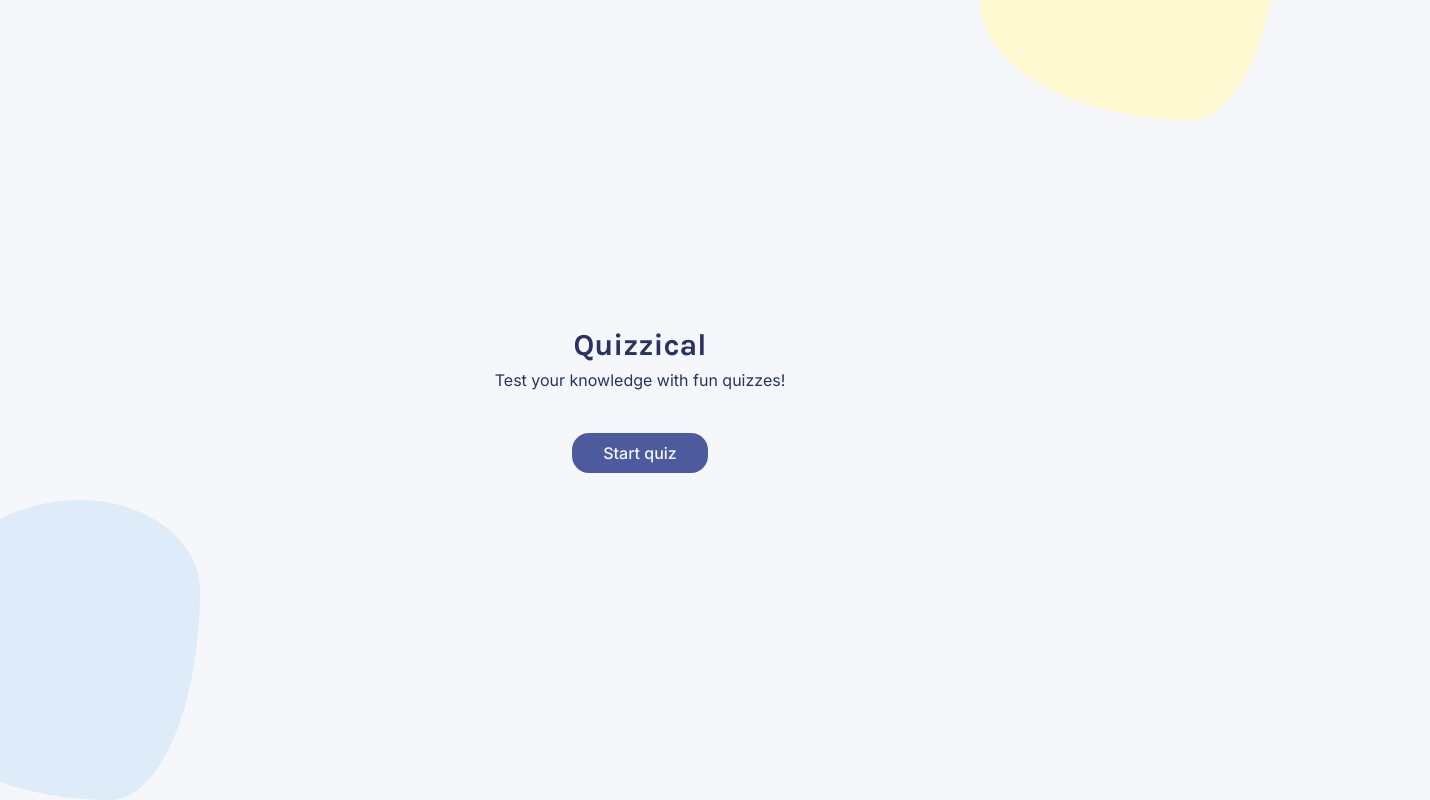
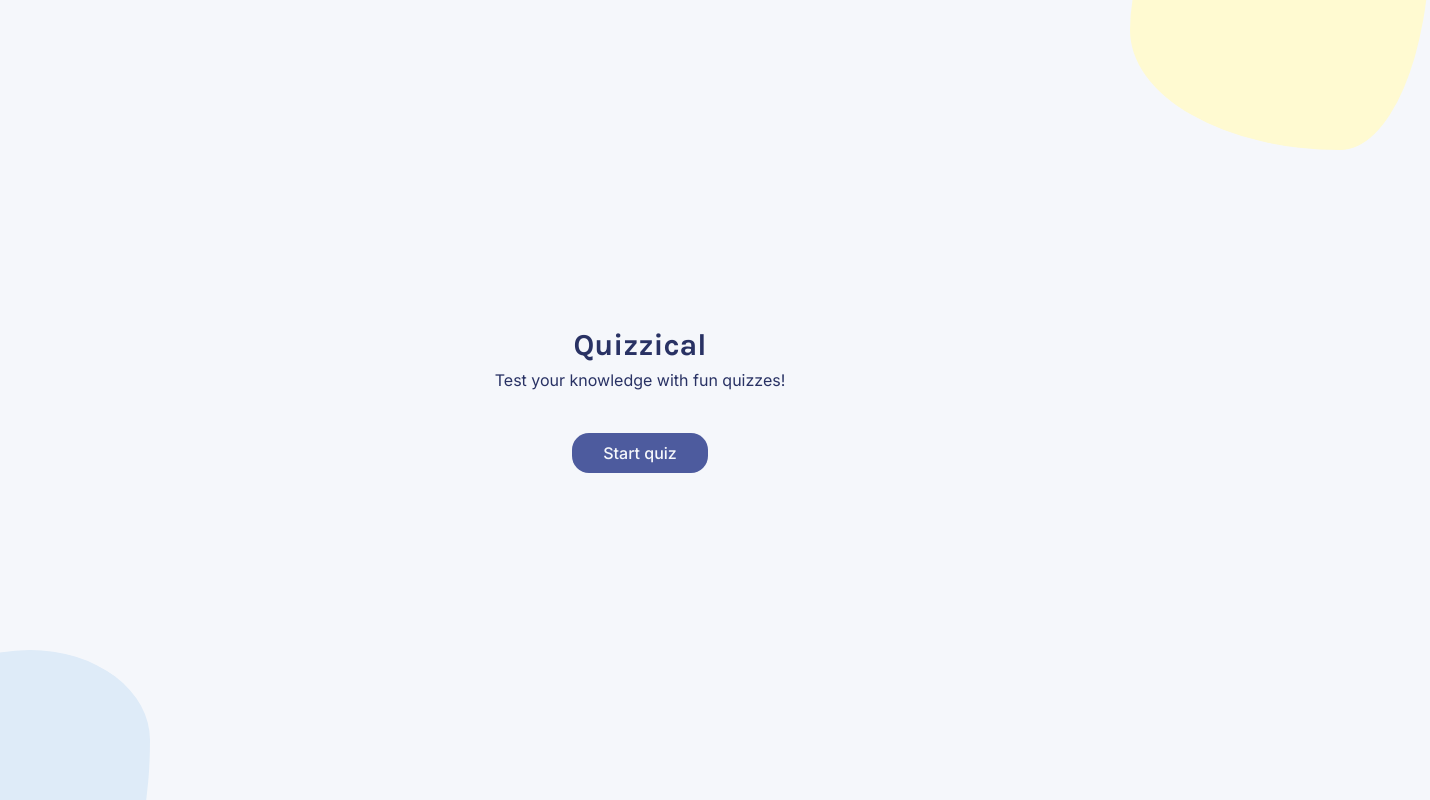
Before and after one commit to yasminhillis/quizzical-app, a React (Vite) app: page / in a window 1280 px wide. Shown: the top 800 px of the page, 1430 px wide, since content can reach past the window. Built offline with nearby package versions, Linux system fonts and the light colour scheme.

Commit message:
modified the css of the shapes #1

```diff
--- a/src/App.css
+++ b/src/App.css
@@ -4,6 +4,7 @@ div#root {
     align-items: center;
     justify-content: center;
     height: 100vh;
+    overflow: hidden;
 }
 
 .main-heading {
@@ -47,13 +48,15 @@ div#root {
 }
 
 .shape.top-right {
-    top: -180px;
+    top: 0;
     right: 0;
     background-color: #FFFAD1;
+    transform: translate(50%,-50%);
 }
 
 .shape.bottom-left {
     bottom: 0;
-    left: -100px;
+    left: 0;
     background-color: #DEEBF8;
+    transform: translate(-50%, 50%);
 }
--- a/src/index.css
+++ b/src/index.css
@@ -2,4 +2,5 @@ body {
     margin: 0;
     background-color: #F5F7FB;
     font-family: "Karla", sans-serif;
+    overflow-x: hidden;
 }
```
